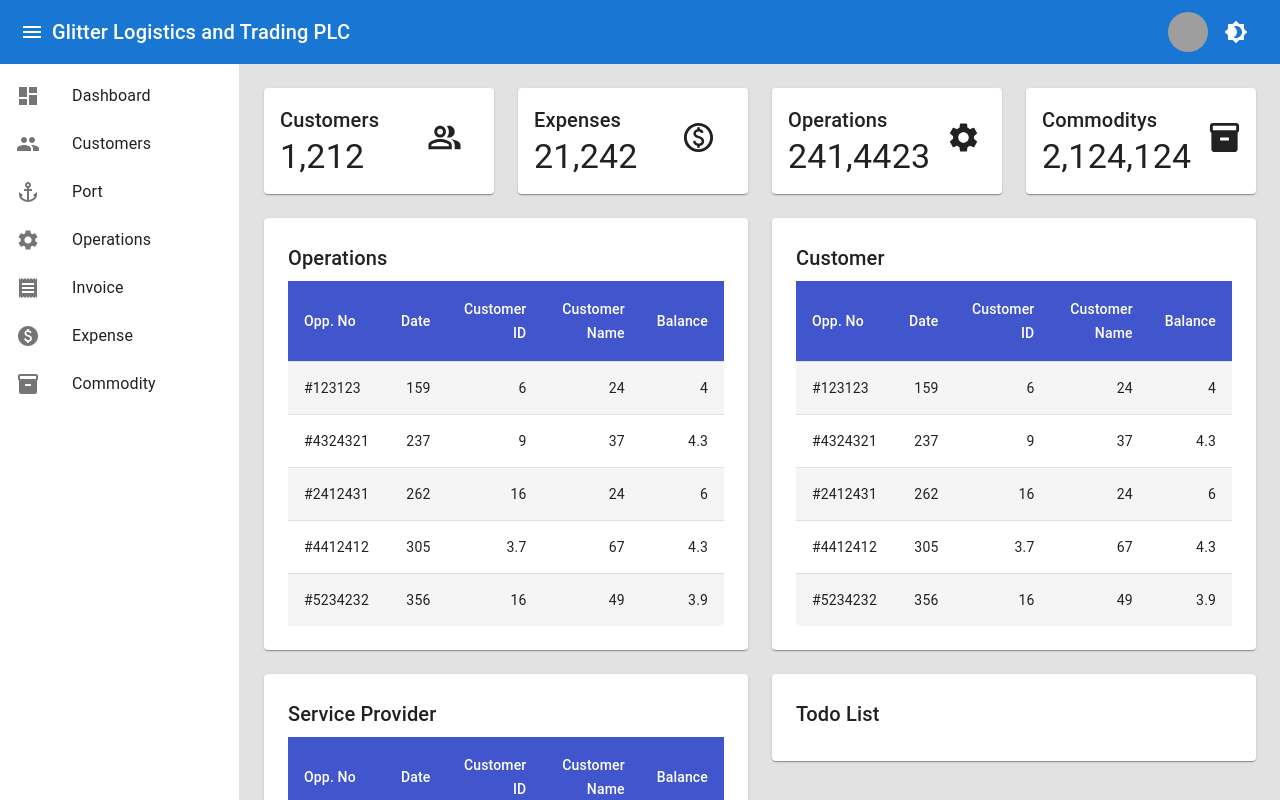
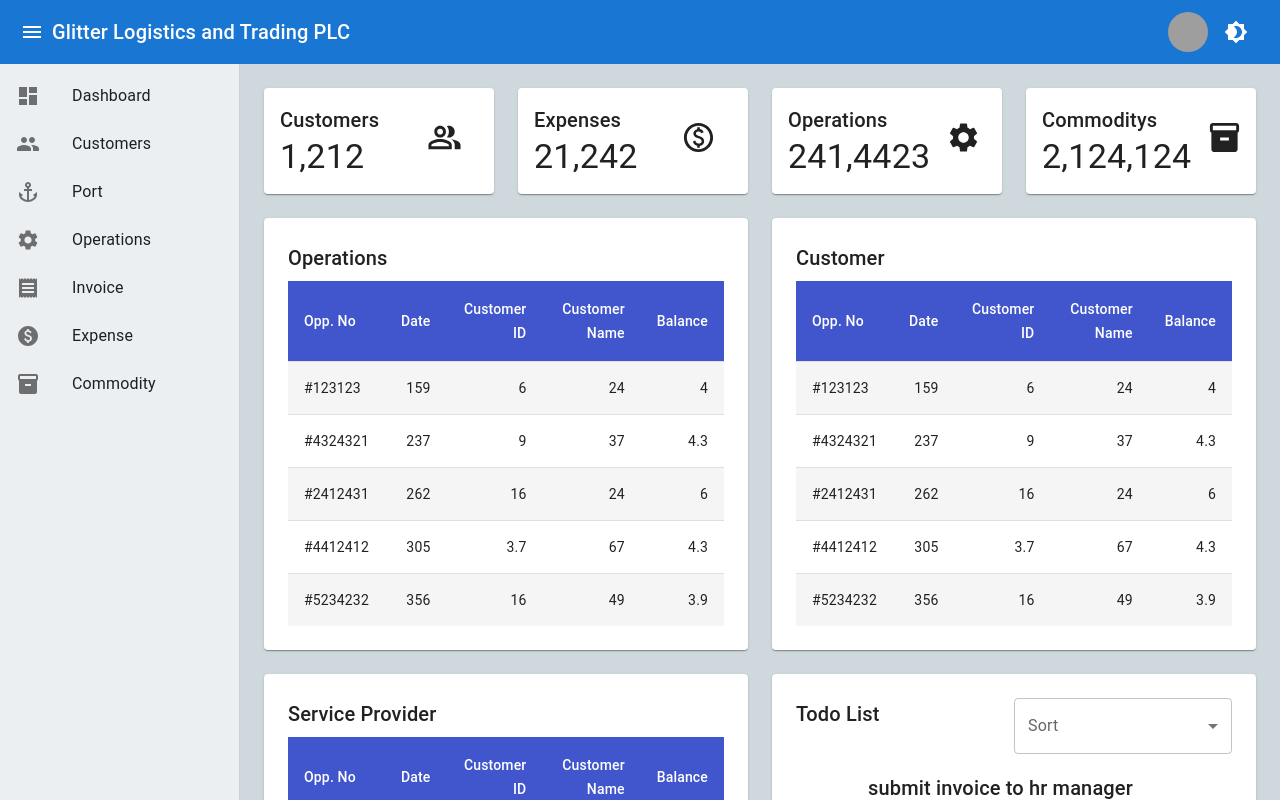
Before and after one commit to samuelwondimu/glitterLogistics, a React (Create React App) app: page / in a window 1280 px wide. Both pictures are taken after typing "name@example.com", "Sample123" into the empty fields and a click on the button "SIGN IN". Shown: the top 800 px of the page. Built offline with nearby package versions, Linux system fonts and the light colour scheme; grey boxes are pictures that could not be loaded.

Commit message:
dark mode fix and dashboard todo card

```diff
--- a/src/components/DashboardLayout.jsx
+++ b/src/components/DashboardLayout.jsx
@@ -15,6 +15,7 @@ import MenuIcon from '@mui/icons-material/Menu';
 import ListItem from '@mui/material/ListItem';
 import ListItemIcon from '@mui/material/ListItemIcon';
 import ListItemText from '@mui/material/ListItemText';
+import { blueGrey } from '@mui/material/colors'
 import { Link, Outlet } from 'react-router-dom';
 import { navList } from './navList';
 import { Avatar, Button, Menu, MenuItem, Tooltip, useTheme } from '@mui/material';
@@ -63,6 +64,7 @@ const DrawerHeader = styled('div')(({ theme }) => ({
     alignItems: 'center',
     justifyContent: 'flex-end',
     padding: theme.spacing(0, 1),
+
     // necessary for content to be below app bar
     ...theme.mixins.toolbar,
 }));
@@ -89,7 +91,7 @@ const Drawer = styled(MuiDrawer, { shouldForwardProp: (prop) => prop !== 'open'
         width: drawerWidth,
         flexShrink: 0,
         whiteSpace: 'nowrap',
-        backgroundColor: "#333",
+        // background: "#333",
         boxSizing: 'border-box',
         ...(open && {
             ...openedMixin(theme),
@@ -190,8 +192,7 @@ export default function DashboardLayout() {
             </AppBar>
             <Drawer variant="permanent" open={open} PaperProps={{
                 sx: {
-                    // backgroundColor: "#4156cc",
-                    // color: "white",
+                    backgroundColor: theme.palette.mode === "dark" ? blueGrey[900] : blueGrey[50],
                 }
             }}>
                 <DrawerHeader>
@@ -209,7 +210,7 @@ export default function DashboardLayout() {
                 </List>
 
             </Drawer>
-            <Box component="main" sx={{ flexGrow: 1, p: 3, background: '#e2e2e2', minHeight: '100vh' }}>
+            <Box component="main" sx={{ flexGrow: 1, p: 3, backgroundColor: theme.palette.mode === "dark" ? blueGrey[400] : blueGrey[100], minHeight: '100vh' }}>
                 <DrawerHeader />
                 <Outlet />
                 <Box pt={3} />
--- a/src/pages/Dashboard.jsx
+++ b/src/pages/Dashboard.jsx
@@ -1,5 +1,5 @@
-import { Inventory2, PaidOutlined, PeopleAltOutlined, Report, Settings, SettingsAccessibility } from '@mui/icons-material';
-import { Box, Card, CardContent, CardMedia, Grid, Paper, Table, TableBody, TableCell, tableCellClasses, TableContainer, TableHead, TableRow, Typography } from '@mui/material';
+import { Delete, DoneAll, DoneOutline, Folder, Inventory2, PaidOutlined, PeopleAltOutlined, Report, Settings, SettingsAccessibility } from '@mui/icons-material';
+import { Avatar, Box, Card, CardContent, CardMedia, FormControl, Grid, IconButton, InputLabel, List, ListItem, ListItemAvatar, ListItemText, MenuItem, Paper, Select, Stack, Table, TableBody, TableCell, tableCellClasses, TableContainer, TableHead, TableRow, Typography } from '@mui/material';
 import { styled } from '@mui/material';
 import React from 'react';
 
@@ -193,12 +193,71 @@ export default function Dashboard() {
             </Grid>
             <Grid item xs={12} sm={6} >
                 <Paper sx={{ p: 3 }}>
-                    <Typography gutterBottom variant="h6" component="h2">
-                        Todo List
-                    </Typography>
+                    <Stack direction='row' sx={{ justifyContent: 'space-between' }}>
+                        <Typography gutterBottom variant="h6" component="h2">
+                            Todo List
+                        </Typography>
+                        <FormControl sx={{ width: 2 / 4 }}>
+                            <InputLabel id="demo-simple-select-label">Sort</InputLabel>
+                            <Select
+                                labelId="demo-simple-select-label"
+                                id="demo-simple-select"
+                                // value={sort}
+                                label="TODO"
+                            // onChange={handleChange}
+                            >
+                                <MenuItem value={10}>Task</MenuItem>
+                                <MenuItem value={20}>Appointement</MenuItem>
+                                <MenuItem value={30}>Phone Call</MenuItem>
+                            </Select>
+                        </FormControl>
+                    </Stack>
+                    <List dense>
+                        {todoList.map((list) => {
+                            return (
+                                <ListItem
+                                    secondaryAction={
+                                        <>
+                                            <IconButton edge="end" aria-label="delete" sx={{mr: 1}}>
+                                                <DoneOutline />
+                                            </IconButton>
+                                            <IconButton edge="end" aria-label="delete">
+                                                <Delete />
+                                            </IconButton>
+                                        </>
+                                    }
+                                >
+                                    <ListItemAvatar>
+                                        <Avatar>
+                                            <Folder />
+                                        </Avatar>
+                                    </ListItemAvatar>
+                                    <ListItemText
+                                        primary={<Typography variant='h6'>{list.title}</Typography>}
+                                        secondary={<Typography variant='body1' color='GrayText'>{list.subtitle}</Typography>}
+                                    />
+                                </ListItem>
+                            )
+                        })}
+                    </List>
                 </Paper>
             </Grid>
-
         </Grid>
     </div>;
 }
+
+
+const todoList = [
+    {
+        title: 'submit invoice to hr manager',
+        subtitle: 'invoice starting from date 21 to 23 havent been submitted for a reivew by the hr manager complete this task before 21 may or else you are fired'
+    },
+    {
+        title: 'submit invoice to hr manager',
+        subtitle: 'invoice starting from date 21 to 23 havent been submitted for a reivew by the hr manager complete this task before 21 may or else you are fired'
+    },
+    {
+        title: 'submit invoice to hr manager',
+        subtitle: 'invoice starting from date 21 to 23 havent been submitted for a reivew by the hr manager complete this task before 21 may or else you are fired'
+    }
+]
```
Also changed, not shown: src/App.jsx (+2 -8 lines).
